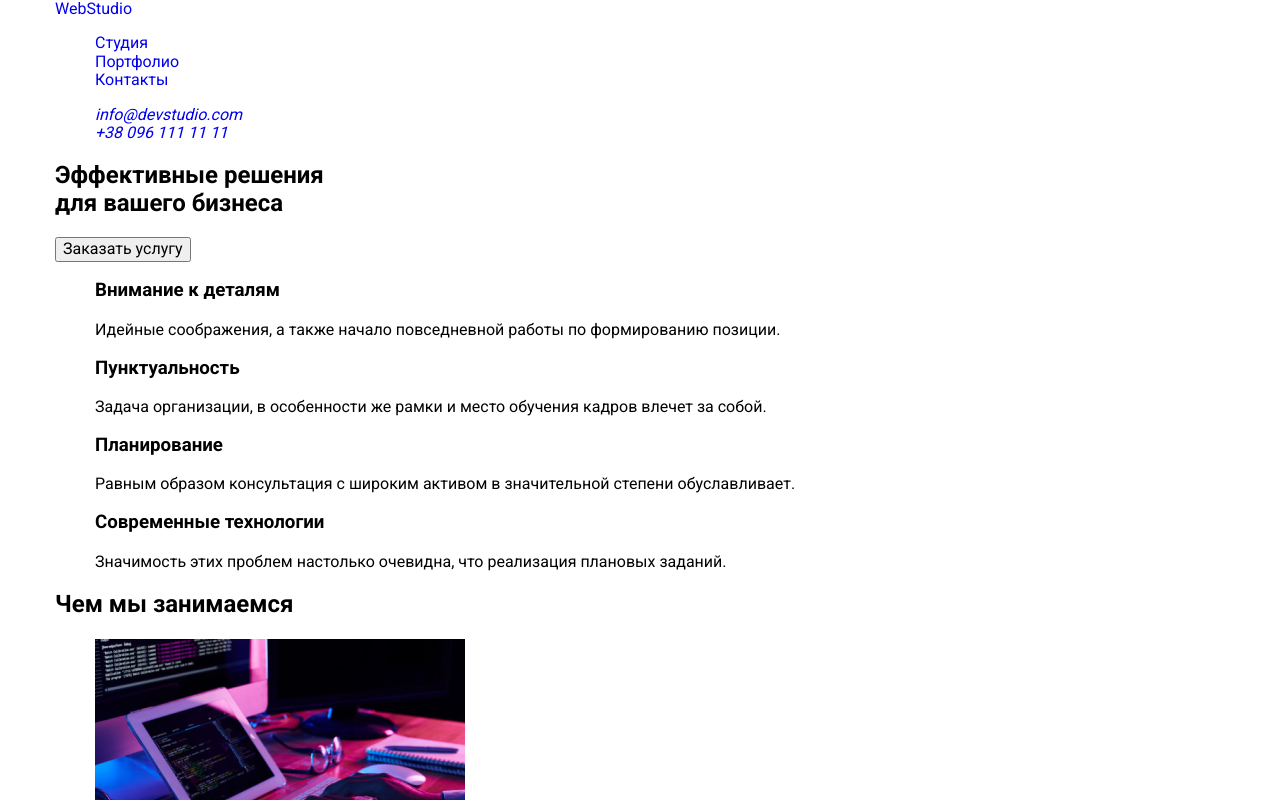
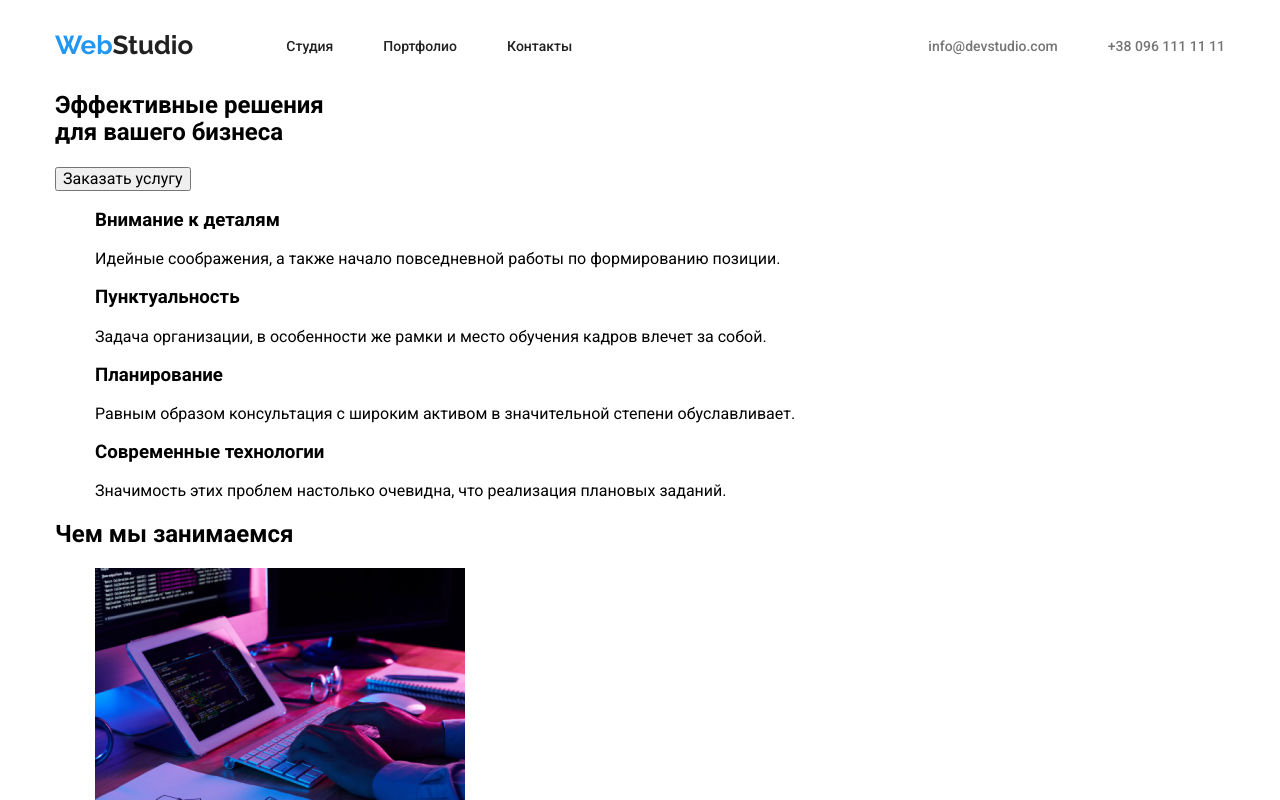
Before and after one commit to pentagrams/goit-markup-hw-02, a plain HTML site: page index.html in a window 1280 px wide. Shown: the top 800 px of the page. Drawn offline with Linux system fonts and the light colour scheme.

Commit message:
add-css+

```diff
--- a/css/style.css
+++ b/css/style.css
@@ -1,3 +1,4 @@
+/*reset*/
 body {
   margin: 0;
   padding: 0;
@@ -14,3 +15,81 @@ ul {
   margin: 0 auto;
   max-width: 1170px;
 }
+/*reset*/
+
+:root {
+  --color-white: #ffffff;
+  --color-blue: #2196f3;
+  --color-black: #212121;
+  --color-gray: #757575;
+  --color-night: #2f303a;
+  --color-blue-gray: #f5f4fa;
+}
+
+.logo {
+  font-family: "Raleway", sans-serif;
+  font-weight: 700;
+  font-size: 26px;
+  color: var(--color-blue);
+}
+.color_black {
+  color: var(--color-black);
+}
+.color_white {
+  color: var(--color-white);
+}
+
+/*header*/
+.header {
+  background-color: var(--color-white);
+}
+.header-wrapper {
+  display: flex;
+  justify-content: space-between;
+  align-items: center;
+  margin: 31px 0;
+}
+.header-nav {
+  display: flex;
+  align-items: center;
+}
+
+.header-nav__list {
+  display: flex;
+  padding-left: 93px;
+  margin: 0;
+}
+.link {
+  font-weight: 500;
+  font-size: 14px;
+}
+.link a {
+  color: var(--color-black);
+}
+.link a:hover {
+  color: var(--color-blue);
+}
+.link:not(:last-child) {
+  padding-right: 50px;
+}
+
+.header-contacts {
+  display: flex;
+  padding: 0;
+  margin: 0;
+}
+
+.header-contacts li a {
+  color: var(--color-gray);
+  font-size: 14px;
+  font-weight: 500;
+  font-style: normal;
+}
+
+/*header*/
+
+/*main*/
+/*main*/
+
+/*footer*/
+/*footer*/
--- a/index.html
+++ b/index.html
@@ -16,11 +16,12 @@
 
     <header class="header">
       <div class="container">
+        <div class="header-wrapper">
           <nav class="header-nav">
-          <a class="logo" href="./index.html">
-            <span class="color_blue">Web</span>Studio</a
+            <a class="logo" href="./index.html"
+              >Web<span class="color_black">Studio</span></a
             >
-          <ul class="header-nav-list">
+            <ul class="header-nav__list">
               <li class="link"><a href="#">Студия</a></li>
               <li class="link"><a href="#">Портфолио</a></li>
               <li class="link"><a href="#">Контакты</a></li>
@@ -28,14 +29,15 @@
           </nav>
           <address>
             <ul class="header-contacts">
-            <li>
+              <li class="link">
                 <a href="mailto:info@devstudio.com">info@devstudio.com</a>
               </li>
-            <li>
+              <li class="link">
                 <a href="tel:+380961111111">+38 096 111 11 11</a>
               </li>
             </ul>
           </address>
+        </div>
       </div>
     </header>
 
@@ -183,7 +185,9 @@
     <!--footer-->
     <footer class="footer">
       <div class="container">
-        <a href="./index.html"> <span class="color_blue">Web</span>Studio</a>
+        <a class="logo" href="./index.html"
+          >Web <span class="color_white">Studio</span></a
+        >
         <address>
           <ul>
             <li>
```
Lines whose indentation alone changed are shown as unchanged.
